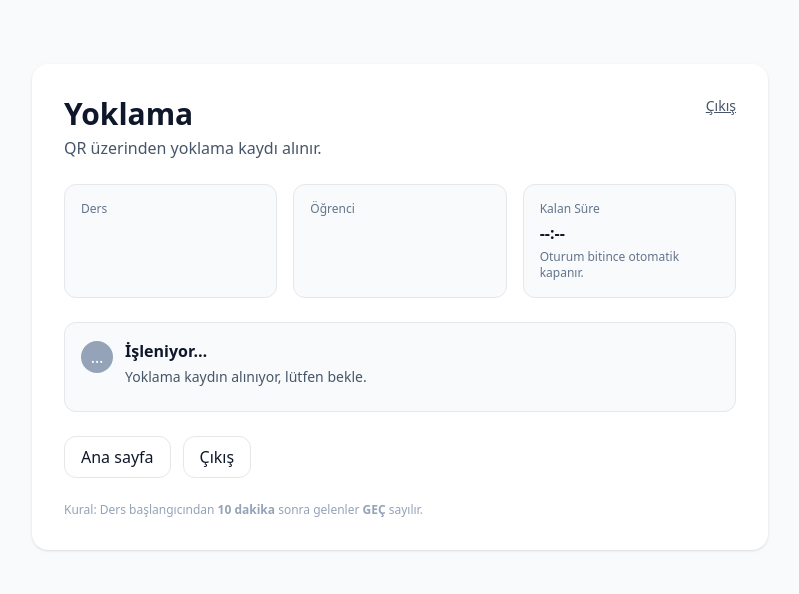
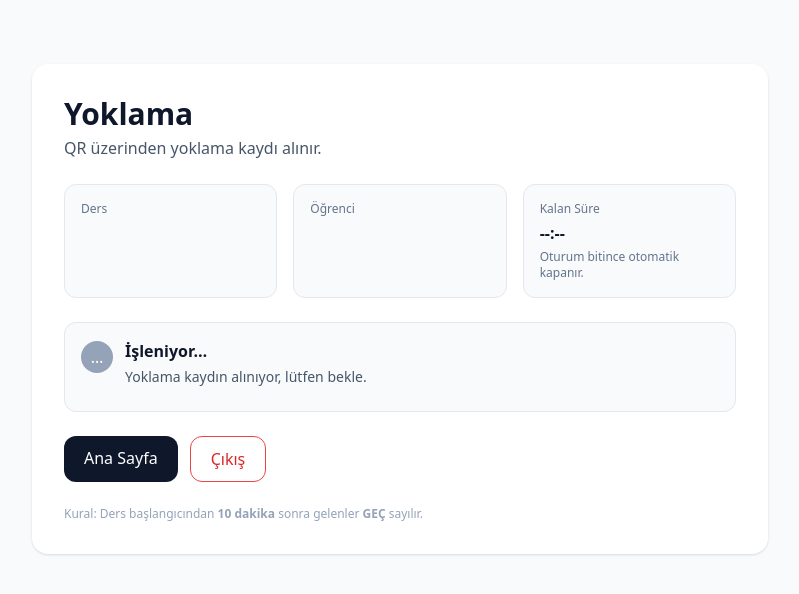
Before and after one commit to Kandexa/yoklama-qr, a FastAPI app: template backend/templates/student_attend.html in a window 1280 px wide. Shown: the part 49-643 px from the top of the page, without its empty margins (240-1039 px from the left). Run offline with FastAPI, Linux system fonts and the light colour scheme; the template is opened without the code that fills it, so the values that code supplies are empty; some libraries are stand-ins or nearby versions.

Commit message:
Update student_attend.html

```diff
--- a/backend/templates/student_attend.html
+++ b/backend/templates/student_attend.html
@@ -7,7 +7,6 @@
         <h1 class="text-2xl md:text-3xl font-semibold">Yoklama</h1>
         <p class="text-slate-600 mt-1">QR üzerinden yoklama kaydı alınır.</p>
       </div>
-      <a href="/logout" class="text-sm underline text-slate-600 hover:text-slate-900">Çıkış</a>
     </div>
 
     <div class="mt-6 grid grid-cols-1 md:grid-cols-3 gap-4">
@@ -30,7 +29,10 @@
     <div id="statusBox" class="mt-6 rounded-xl border p-4 bg-slate-50">
       <div class="flex items-start gap-3">
         <div class="mt-0.5">
-          <div id="statusIcon" class="w-8 h-8 rounded-full flex items-center justify-center text-white bg-slate-400">…</div>
+          <div id="statusIcon"
+               class="w-8 h-8 rounded-full flex items-center justify-center text-white bg-slate-400">
+            …
+          </div>
         </div>
         <div class="flex-1">
           <div id="statusTitle" class="font-semibold">İşleniyor…</div>
@@ -42,9 +44,20 @@
       </div>
     </div>
 
+    <!-- ACTION BUTTONS -->
     <div class="mt-6 flex flex-wrap gap-3">
-      <a href="/" class="px-4 py-2 rounded-xl border hover:bg-slate-50">Ana sayfa</a>
-      <a href="/logout" class="px-4 py-2 rounded-xl border hover:bg-slate-50">Çıkış</a>
+      <!-- Primary -->
+      <a href="/"
+         class="px-5 py-2.5 rounded-xl bg-slate-900 text-white hover:bg-slate-800 transition">
+        Ana Sayfa
+      </a>
+
+      <!-- Danger -->
+      <a href="/logout"
+         class="px-5 py-2.5 rounded-xl border border-red-500 text-red-600
+                hover:bg-red-50 transition">
+        Çıkış
+      </a>
     </div>
 
     <div class="mt-6 text-xs text-slate-400">
```
